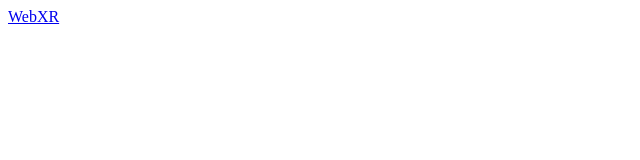
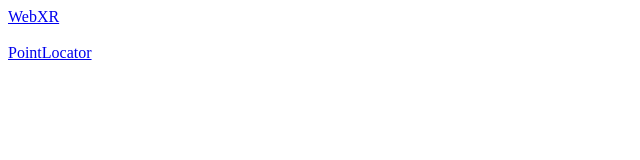
Before and after one commit to DonovanAdan1138/DonovanAdan1138.github.io, a plain HTML site: page Index.html in a window 1280 px wide. Shown: the whole page, without its empty margins (0-640 px from the left). Drawn offline with Linux system fonts and the light colour scheme.

Commit message:
Update Index.html

```diff
--- a/Index.html
+++ b/Index.html
@@ -1 +1,4 @@
 <a href="Recorrido/public/Webxr_EscenarioNavideño.html">WebXR</a>
+<br>
+<br>
+<a href="THREE_Principal/public/Escenario_Principal">PointLocator</a>
```
